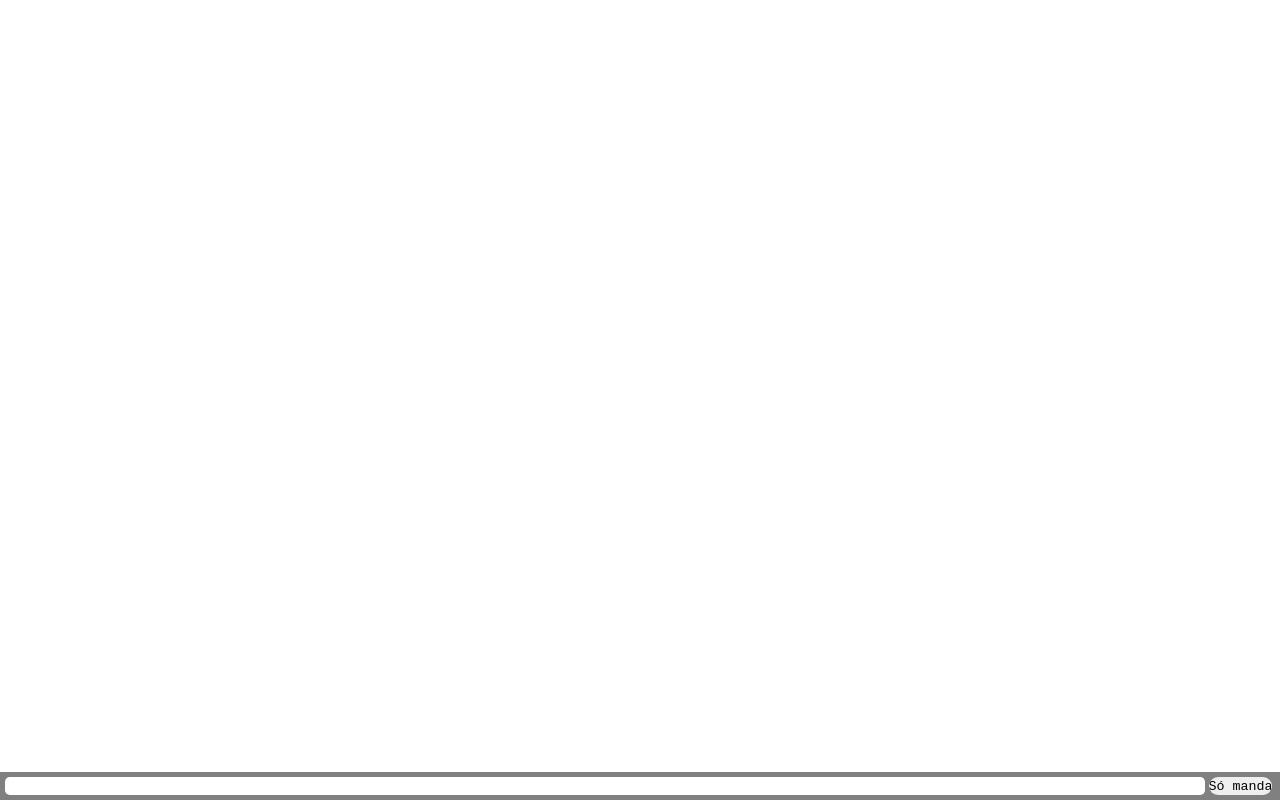
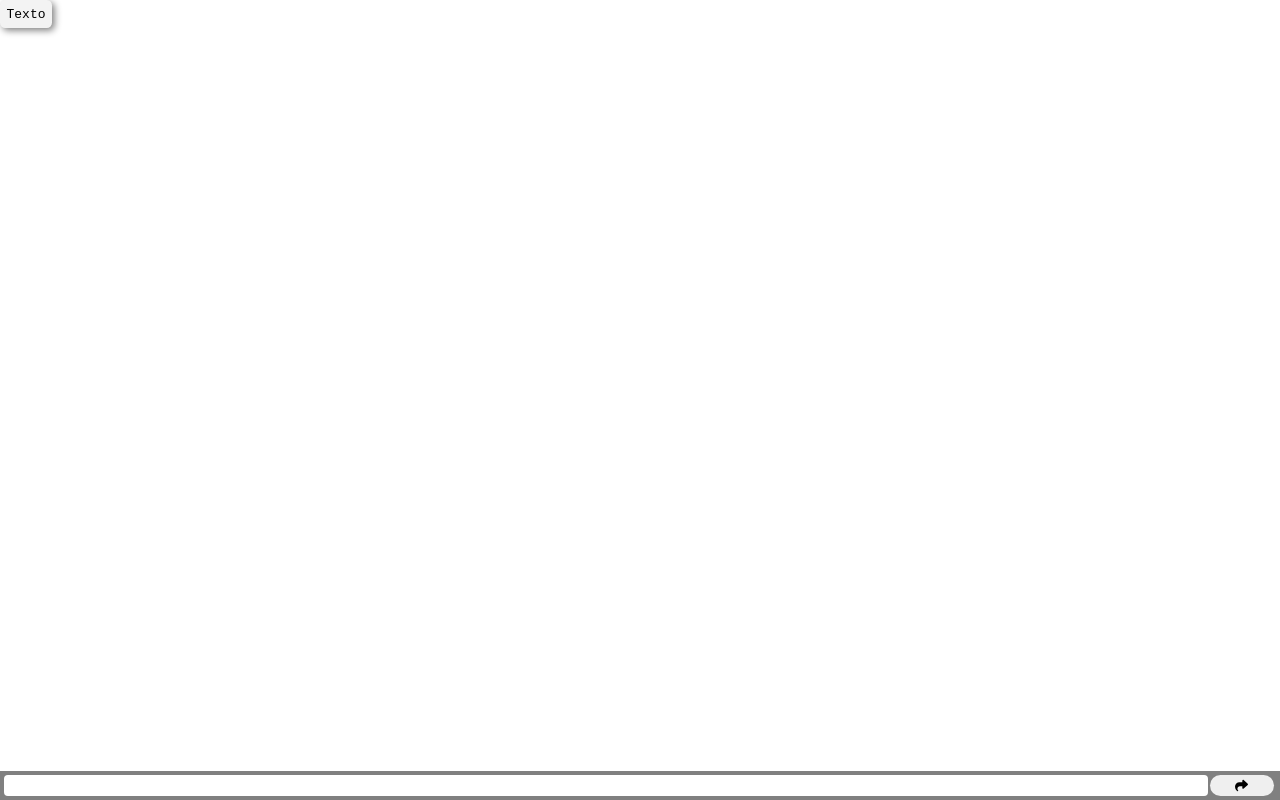
Before and after one commit to anndrem/first-WebSockt, a website: page index.html in a window 1280 px wide. Drawn offline with Linux system fonts and the light colour scheme.

Commit message:
Css-JS
reloquei os códigos CSS para um arquivo especícfico, e criei a função de criar caixas de texto com JavaScript

```diff
--- a/index.html
+++ b/index.html
@@ -1,65 +1,47 @@
 <!DOCTYPE html>
 <html lang="en">
+
 <head>
     <meta charset="UTF-8">
     <meta name="viewport" content="width=device-width, initial-scale=1.0">
+    <link rel="stylesheet" href="style.css">
     <title>Document</title>
-    <style>
-        *{
-            padding: 0;
-            margin: 0;
-        }
-        .container{
-            display: flex;
-            align-items: end;
-            height: 100vh;
-        }
-        .content{
-            display: flex;
-            width: 100%;
-            padding: .3rem;
-            background-color: gray;
-        }
+</head>
 
-        .container input{
-            width: 95%;
-            border-radius: .3rem;
-            border: none;
-            font-family: 'Courier New', Courier, monospace;
-            padding: .1rem;
-        }
-
-        .container input:active, input:valid, input::selection{
-            border: none;
-        }
-        .container .btn{
-            width: 5%;
-            margin: 0 .2rem 0;
-        }
-
-        .btn input[type="submit" i] {
-            width: 100%;
-            height: 100%;
-            padding: 0;
-            border-radius: 1000px;
-            border: none;
-            display: flex;
-            align-items: center;
-            justify-content: center;
-        }
-    </style>
-</head>
 <body>
-   <div class="container">
-    <div class="content">
-        <input type="text">
-        <div class="btn">
-            <input type="submit" value="Só manda">
+    <div class="resposta">
+        <ul class="textos">
+            <li>Texto</li>
+        </ul>
+    </div>
+    <div class="container">
+        <div class="content">
+            <input type="text" id="text">
+            <div class="btn">
+                <button id="btn"><img src="scr/share-solid.svg" alt=""></button>
+            </div>
         </div>
     </div>
-   </div>
 
-   <script></script>
-   <script src=""></script>
+    <script src=""></script>
+    <script>
+        const $ = (element) => {
+            return document.querySelector(element)
+        }
+        const btn = $('#btn')
+        const ul = $('.textos')
+        const msgText = $('#text')
+        btn.addEventListener('click', () => {
+            if (msgText.value === '') {
+                alert('digite algo')
+            } else {
+                const Mensagem = document.createElement('li')
+                Mensagem.textContent = msgText.value
+                ul.appendChild(Mensagem)
+
+                msgText.value = ''
+            }
+        })</script>
 </body>
+
 </html>
--- /dev/null
+++ b/style.css
@@ -0,0 +1,72 @@
+ * {
+     padding: 0;
+     margin: 0;
+     font-family: monospace;
+ }
+
+ .textos {
+     position: absolute;
+     list-style: none;
+
+     li {
+         margin: 0 0 1rem;
+         width: auto;
+         padding: .5rem;
+         background-color: #f3f3f3;
+         border-radius: .4rem;
+         box-shadow: .2rem .2rem .6rem gray;
+     }
+ }
+
+ .container {
+     display: flex;
+     align-items: end;
+     height: 100vh;
+ }
+
+ .content {
+     display: flex;
+     width: 100%;
+     padding: .3rem;
+     background-color: gray;
+ }
+
+ .container input {
+     width: 95%;
+     border-radius: .3rem;
+     border: none;
+     padding: .1rem;
+ }
+
+ .container input:active,
+ input:valid,
+ input::selection {
+     border: none;
+ }
+
+ .container .btn {
+     width: 5%;
+     margin: 0 .2rem 0;
+ }
+
+ .btn #btn {
+     width: 100%;
+     height: 100%;
+     padding: .3rem;
+     border-radius: 1000px;
+     border: none;
+     display: flex;
+     align-items: center;
+     justify-content: center;
+     transition: .3s ease-in;
+
+     img {
+         width: 1rem;
+         height: 1rem;
+     }
+ }
+
+ .btn #btn:hover {
+     cursor: pointer;
+     box-shadow: .3rem .3rem 0rem black;
+ }
```
Also changed, not shown: backend/index.ts (added), scr/share-solid.svg (added).
